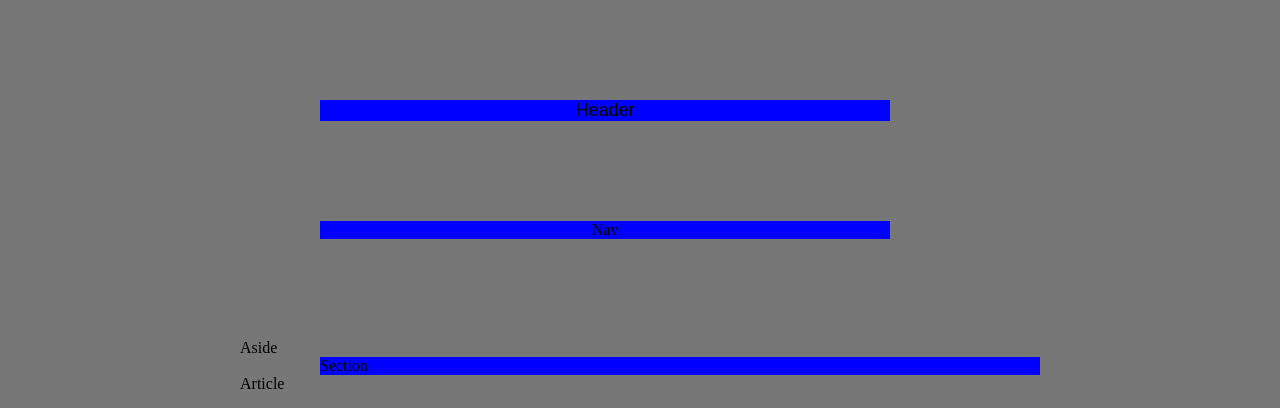
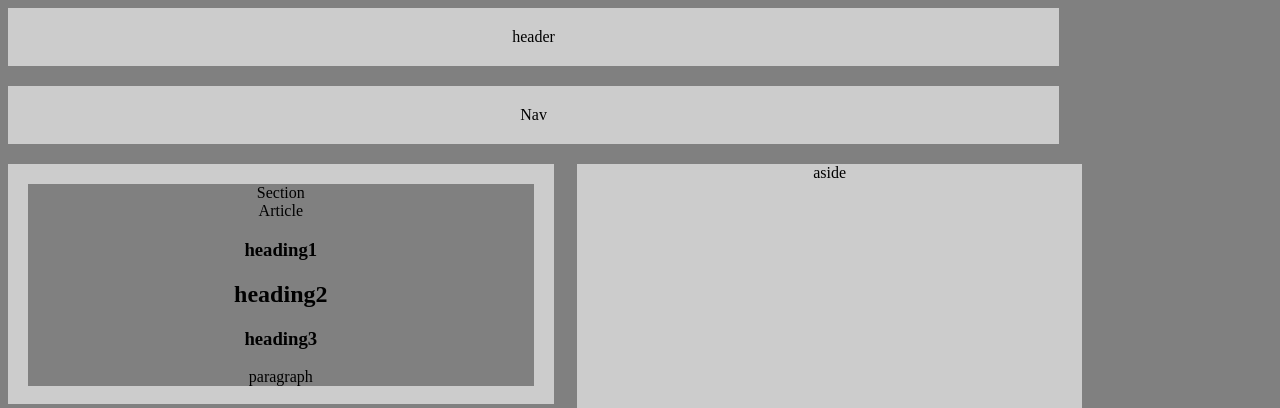
Before and after one commit to MrSpahceman/HW-Wireframe, a plain HTML site: page index.html in a window 1280 px wide. Shown: the top 408 px of the page. Drawn offline with Linux system fonts and the light colour scheme.

Commit message:
index.html

```diff
--- a/index.html
+++ b/index.html
@@ -1,48 +1,36 @@
 <!DOCTYPE html>
 <html>
 <head>
-	<title>HW-Wireframe</title>
-	<link rel="stylesheet" type="text/css" href="style.css">
+  <title></title>
+  <link rel="stylesheet" type="text/css" href="style.css">
 </head>
 <body>
-	<div id="container">
+ <header>
+   header
+ </header>
 
- 		<div id="Header">
-		<header> Header</header>
- 		</div>
+ <section id="nav">
+   Nav
+ </section>
 
- 		<div id="Nav">
- 		 <HEADER>Nav</HEADER>
+ <section id="full">
+   <Section>
+   Section
+   </Section>
+   <article>
+     Article
+     <h1> heading1</h1>
+     <h2>heading2</h2>
+     <h3>heading3</h3>
+     <p>paragraph</p>
+   </article>
+ </section>
 
- 		</div>
-
- 		<div id="Aside">
- 		<HEADER>Aside</HEADER>
- 		</div>
-
- 		<div id="Section">
- 		<HEADER>Section</HEADER>
-		 </div>
-
- 	<div id="Article with a heading">
- 			<HEADER>Article</HEADER>
-			<h1>Heading 1</h1>
-		<h1>Heading 2</h1>
-		<p>paragraph</p>
- 		</div>
-
- 		<div id=" Headers">
-
-		 </div>
-
- 		<div id="Paragraph">
-
-
-
- 	    </div>
- 	    <div id="footer">
- 	    	<header> Footer</header>
- 			</div>
-    </div>
+ <aside>
+      aside
+    </aside>
+<footer>
+  footer;
+</footer>
 </body>
 </html>
--- a/style.css
+++ b/style.css
@@ -1,48 +1,61 @@
-body{
-	background: #777;
+*{
+	box-sizing: border-box;
+	text-align: center;
+	background:gray;
+	box-sizing: content-box;
 }
 
-#container{
-	content: #ebebeb;
+header{
+	padding: 20px;
+	margin-bottom: 20px;
+	background: #ccc;
+	width: 80%;
 }
 
-#Header{
- background-color: blue;
- display: block;
- text-align: center;
- font-family: Arial, Helvetica, Helvetica, sans-serif;
- font-size: 18px;
- margin-top: 100px;
- margin-bottom: 100px;
- margin-right:150px;
- margin-left: 80px;
-}
-#Nav{
-	display: block;
-	text-align: center;
-	margin-top: 100px;
- margin-bottom: 100px;
- margin-right:150px;
- margin-left: 80px;
- background-color: blue;
+#nav{
+	padding: 20px;
+	margin-bottom: 20px;
+	background: #ccc;
+	width: 80%;
 }
 
-#Section{
+#section{
+	float: right;
+	background: #ccc;
+	padding: 20px;
+	margin-bottom: 20px;
+	width: 50%;
+	height: 200px;
 
- margin-left: 80px;
- background-color: blue;
 }
 
-#container{
-	width: 800px;
-	margin-left: auto;
-	margin-right: auto;
+#full{
+
+	float:left;
+	background: #ccc;
+	padding: 20px;
+	margin-bottom: 20px;
+	width: 40%;
+	height: 200px;
 }
 
-#footer{
-margin-top: 100px;
- margin-bottom: 100px;
- margin-right:150px;
- margin-left: 80px;
- background-color: blue;
+footer{
+	clear: both;
+	padding: 20px;
+	margin-bottom: 20px;
+	background: #ccc;
+	width: 80%;
 }
+
+aside{
+
+	float: right;
+	background: #ccc;
+	height: 200px;
+	margin-bottom: 20px;
+	width: 40%;
+	height: 250px;
+	overflow: auto;
+	margin-right: 15%;
+
+}
```
